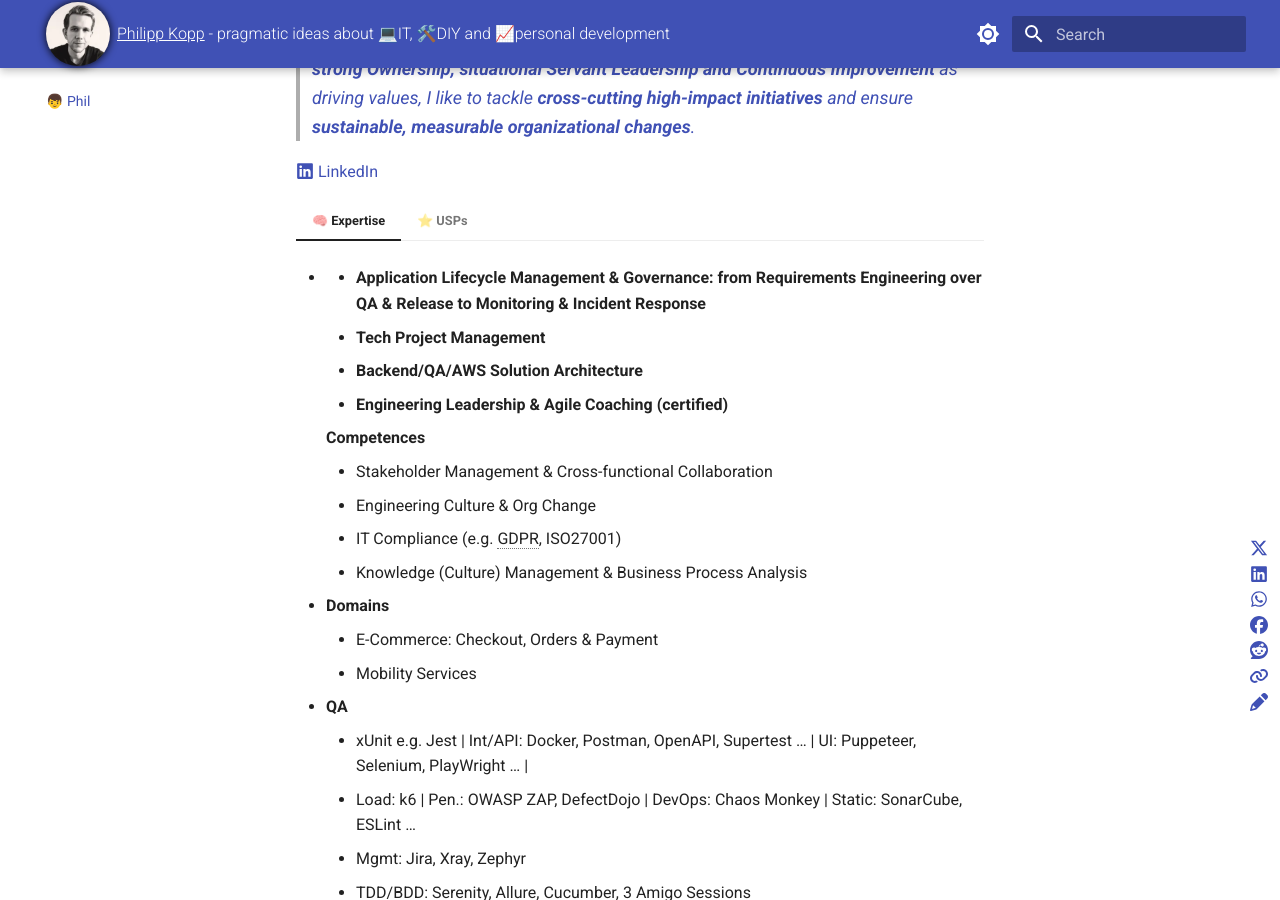
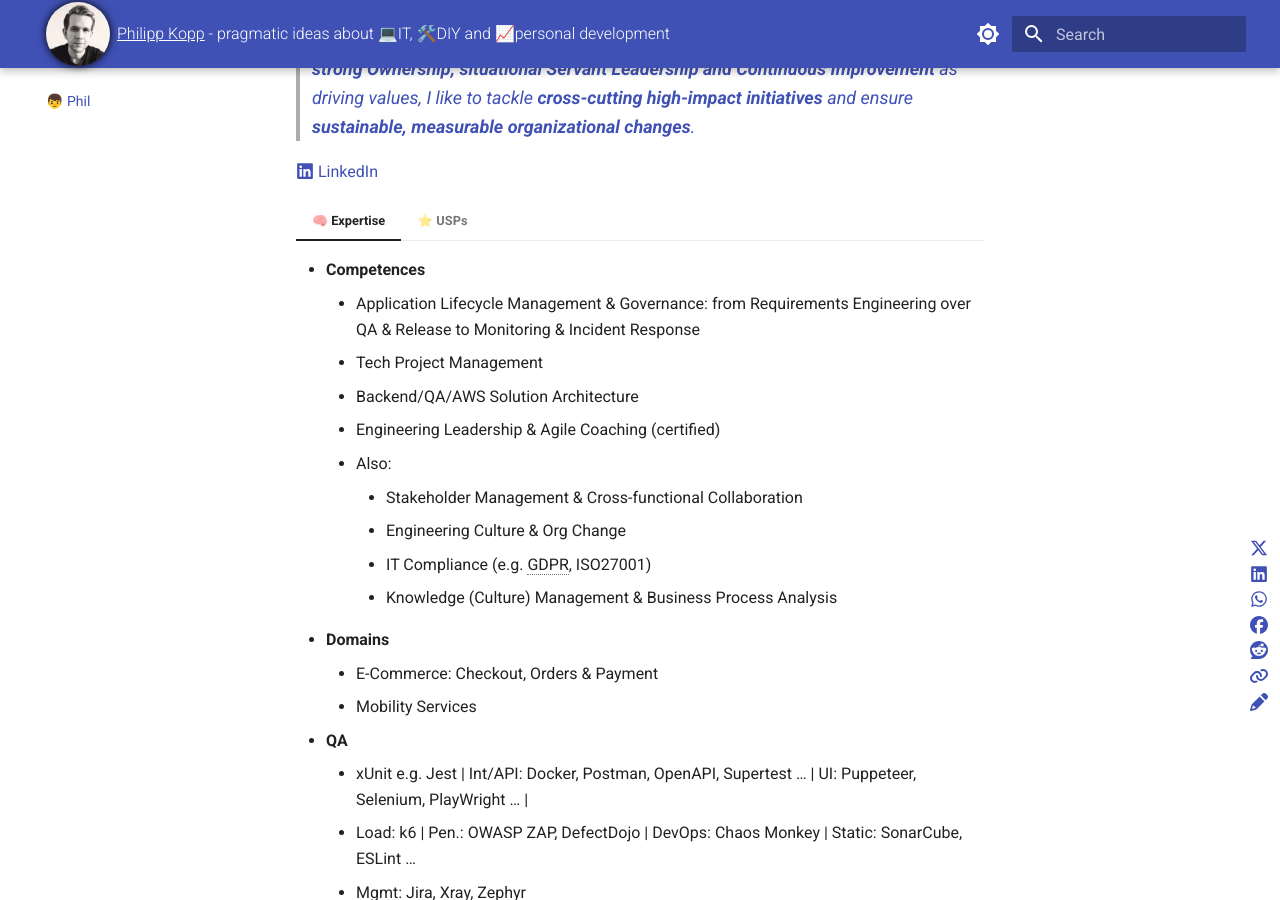
Before and after one commit to phil-m-kopp/phil-m-kopp.github.io, an MkDocs documentation site: the page built from docs/about.md, in a window 1280 px wide and 900 px high, scrolled down 773 px. Built offline with MkDocs 1.6.1 and Material for MkDocs 9.7.7, drawn with Linux system fonts in a browser that asks for light colours; comment, search, counter and statistics services are not loaded; some of the changed lines change nothing that is shown.

Commit message:
Update: about me

```diff
--- a/docs/about.md
+++ b/docs/about.md
@@ -25,15 +25,15 @@
 
     === "🧠 Expertise"
         - **Competences**
-            - **Application Lifecycle Management & Governance: from Requirements Engineering over QA & Release to Monitoring & Incident Response**
-            - **Tech Project Management**
-            - **Backend/QA/AWS Solution Architecture**
-            - **Engineering Leadership & Agile Coaching (certified)**
-
-            - Stakeholder Management & Cross-functional Collaboration
-            - Engineering Culture & Org Change
-            - IT Compliance (e.g. GDPR, ISO27001)
-            - Knowledge (Culture) Management & Business Process Analysis
+            - Application Lifecycle Management & Governance: from Requirements Engineering over QA & Release to Monitoring & Incident Response
+            - Tech Project Management
+            - Backend/QA/AWS Solution Architecture
+            - Engineering Leadership & Agile Coaching (certified)
+            - Also:
+                - Stakeholder Management & Cross-functional Collaboration
+                - Engineering Culture & Org Change
+                - IT Compliance (e.g. GDPR, ISO27001)
+                - Knowledge (Culture) Management & Business Process Analysis
         - **Domains**
             - E-Commerce: Checkout, Orders & Payment
             - Mobility Services
```
